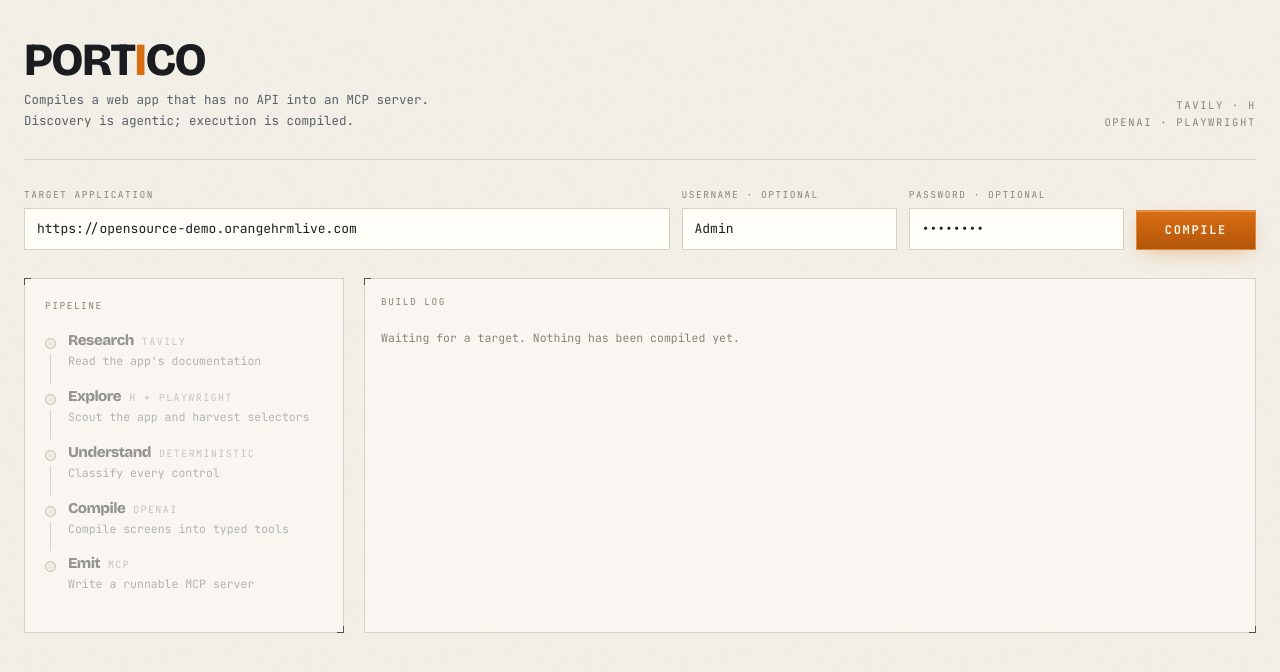
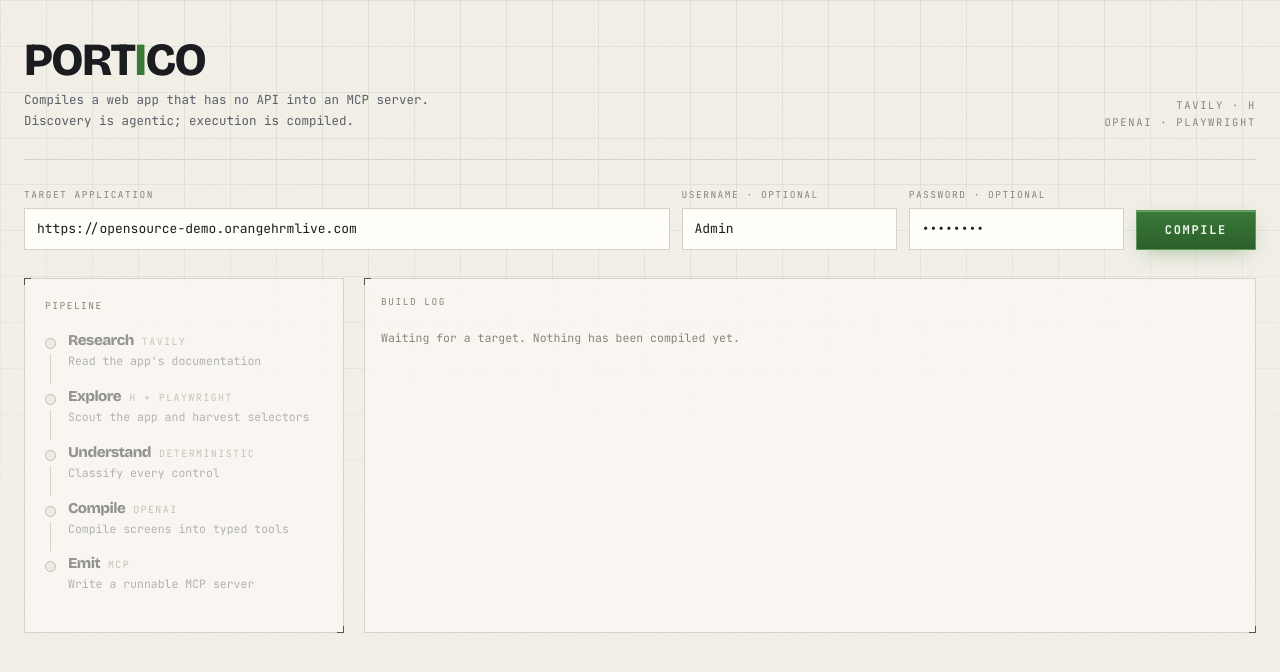
Before and after one commit to PDochev/tech-euorpe-veed-hack, a Next.js app: page / in a window 1280 px wide. Shown: the top 672 px of the page. Built offline with nearby package versions, Linux system fonts and the light colour scheme.

Commit message:
Update globals.css to modify color scheme and enhance visual elements. Changed signal colors to a moss theme, adjusted background gradients, and refined button styles for improved aesthetics and consistency.

```diff
--- a/app/globals.css
+++ b/app/globals.css
@@ -3,7 +3,7 @@
 /*
  * Portico — industrial compiler console, light.
  *
- * Same schematic language as the original: blueprint grid, amber signal,
+ * Same schematic language as the original: blueprint grid, moss signal,
  * lamps that energise as each stage lands. The ground is paper instead of
  * near-black so the console reads in a bright room.
  */
@@ -19,8 +19,8 @@
   --color-ink-dim: #5a5f68;
   --color-ink-faint: #8a8476;
 
-  --color-signal: #d96d12;
-  --color-signal-deep: #b3560a;
+  --color-signal: #3a7a38;
+  --color-signal-deep: #2c5e2b;
   --color-go: #1f8a4d;
   --color-stop: #c53d32;
   --color-cool: #2b6cb0;
@@ -47,6 +47,9 @@ body::before {
   inset: 0;
   pointer-events: none;
   z-index: 0;
+  background-image:
+    linear-gradient(to right, rgba(58, 122, 56, 0.1) 1px, transparent 1px),
+    linear-gradient(to bottom, rgba(58, 122, 56, 0.1) 1px, transparent 1px);
   background-size: 46px 46px;
   mask-image: radial-gradient(
     ellipse 110% 85% at 50% 0%,
@@ -87,8 +90,8 @@ body::after {
   border-color: var(--color-signal);
   background: var(--color-signal);
   box-shadow:
-    0 0 0 4px rgba(217, 109, 18, 0.14),
-    0 0 18px 2px rgba(217, 109, 18, 0.38);
+    0 0 0 4px rgba(58, 122, 56, 0.16),
+    0 0 18px 2px rgba(58, 122, 56, 0.36);
   animation: pulse 1.15s ease-in-out infinite;
 }
 .lamp[data-state="done"] {
@@ -184,7 +187,7 @@ body::after {
 .field:focus {
   outline: none;
   border-color: var(--color-signal);
-  box-shadow: 0 0 0 3px rgba(217, 109, 18, 0.14);
+  box-shadow: 0 0 0 3px rgba(58, 122, 56, 0.16);
 }
 
 .btn-go {
@@ -193,16 +196,16 @@ body::after {
     var(--color-signal),
     var(--color-signal-deep)
   );
-  color: #fff8ee;
+  color: #f3fbf3;
   font-weight: 700;
-  border: 1px solid #e08a3a;
+  border: 1px solid #5a9a56;
   transition:
     transform 0.12s,
     filter 0.18s,
     box-shadow 0.18s;
   box-shadow:
     0 1px 0 rgba(255, 255, 255, 0.28) inset,
-    0 6px 22px -8px rgba(217, 109, 18, 0.55);
+    0 6px 22px -8px rgba(58, 122, 56, 0.5);
 }
 .btn-go:hover:not(:disabled) {
   filter: brightness(1.06);
```
